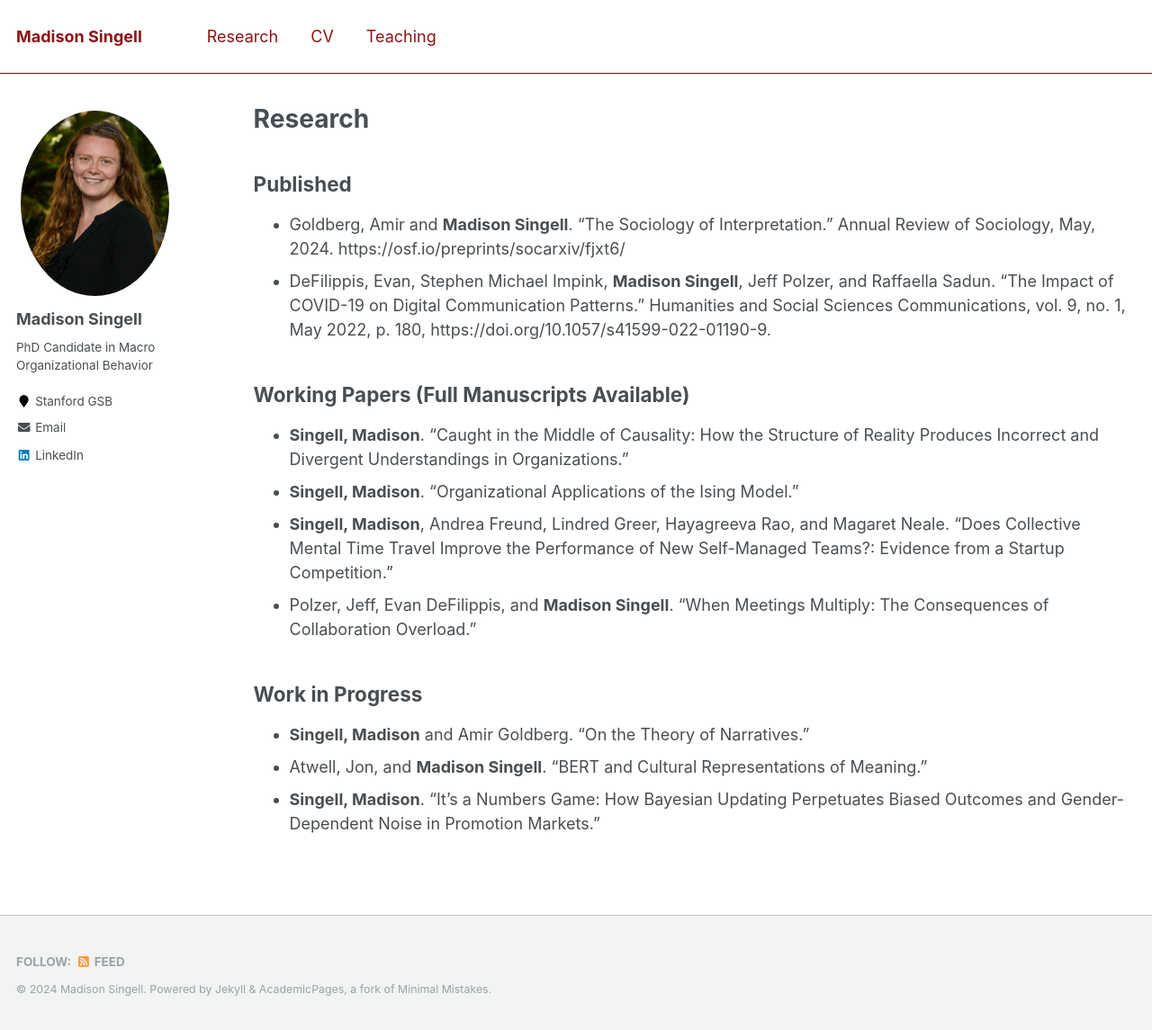
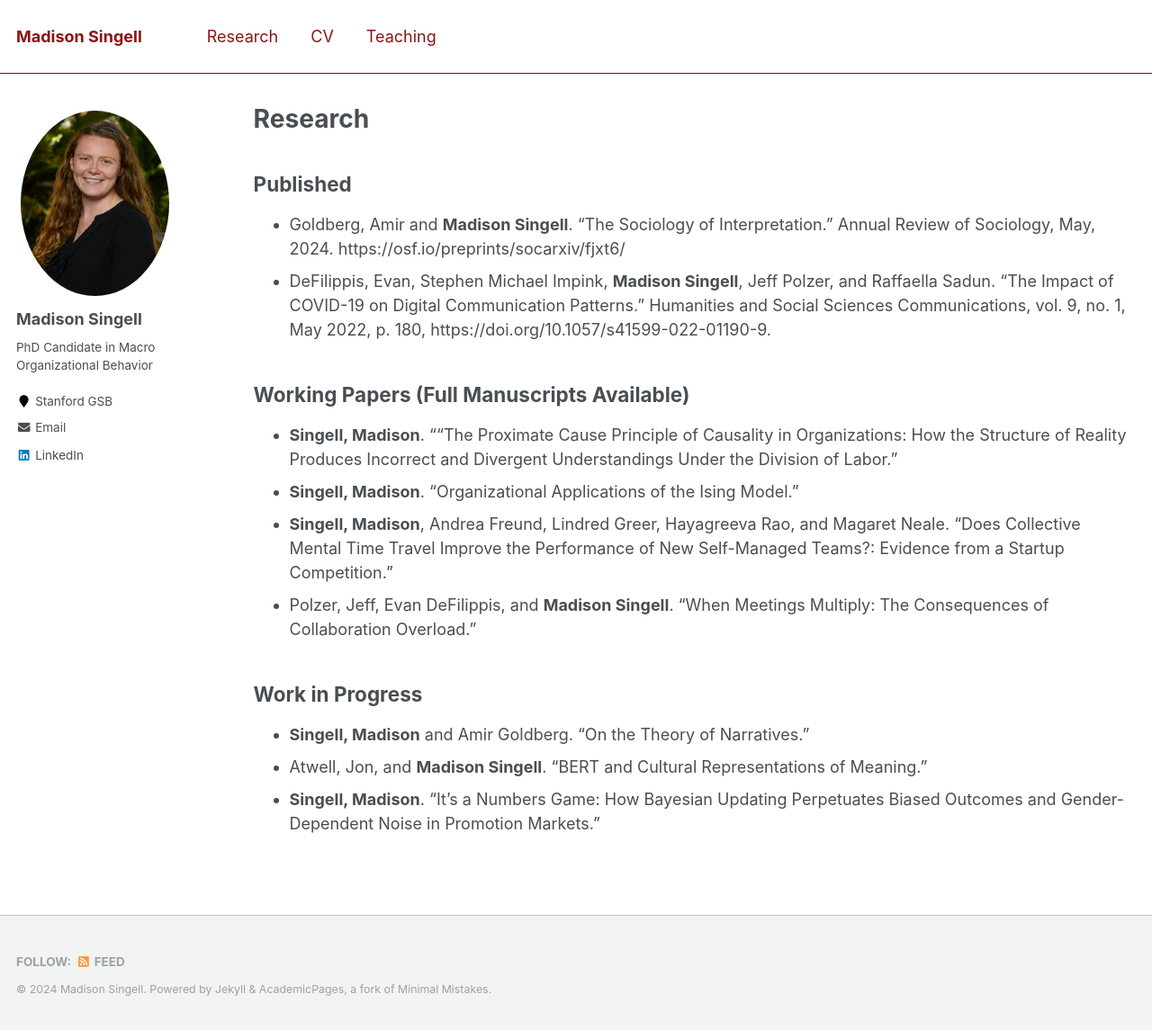
Before and after one commit to mhsingell/mhsingell.github.io, a Jekyll site: the page built from _pages/research.md, in a window 1280 px wide and 1145 px high. Shown: the whole window at 90% size. Built offline with Jekyll 4.4.1, drawn with Linux system fonts in a browser that asks for light colours.

Commit message:
Title JMP Edit

```diff
--- a/_pages/research.md
+++ b/_pages/research.md
@@ -9,7 +9,7 @@ author_profile: true
 - DeFilippis, Evan, Stephen Michael Impink, **Madison Singell**, Jeff Polzer, and Raffaella Sadun. “The Impact of COVID-19 on Digital Communication Patterns.” Humanities and Social Sciences Communications, vol. 9, no. 1, May 2022, p. 180, https://doi.org/10.1057/s41599-022-01190-9.
 
 ## Working Papers (Full Manuscripts Available)
-- **Singell, Madison**. “Caught in the Middle of Causality: How the Structure of Reality Produces Incorrect and Divergent Understandings in Organizations.”
+- **Singell, Madison**. ““The Proximate Cause Principle of Causality in Organizations: How the Structure of Reality Produces Incorrect and Divergent Understandings Under the Division of Labor.”
 - **Singell, Madison**. “Organizational Applications of the Ising Model.”
 - **Singell, Madison**, Andrea Freund, Lindred Greer, Hayagreeva Rao, and Magaret Neale. "Does Collective Mental Time Travel Improve the Performance of New Self-Managed Teams?: Evidence from a Startup Competition."
 - Polzer, Jeff, Evan DeFilippis, and **Madison Singell**. “When Meetings Multiply: The Consequences of Collaboration Overload.”
```
